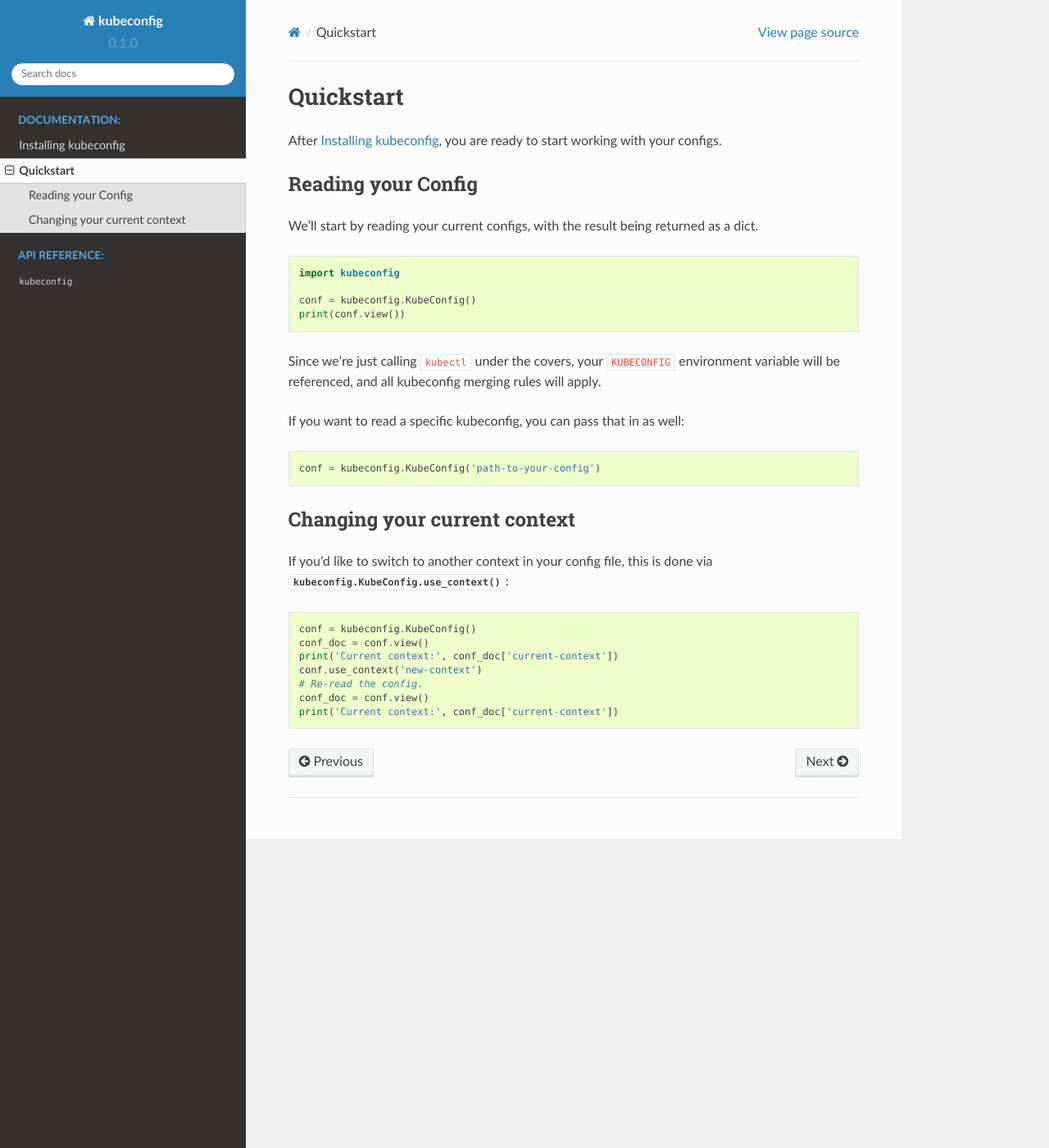
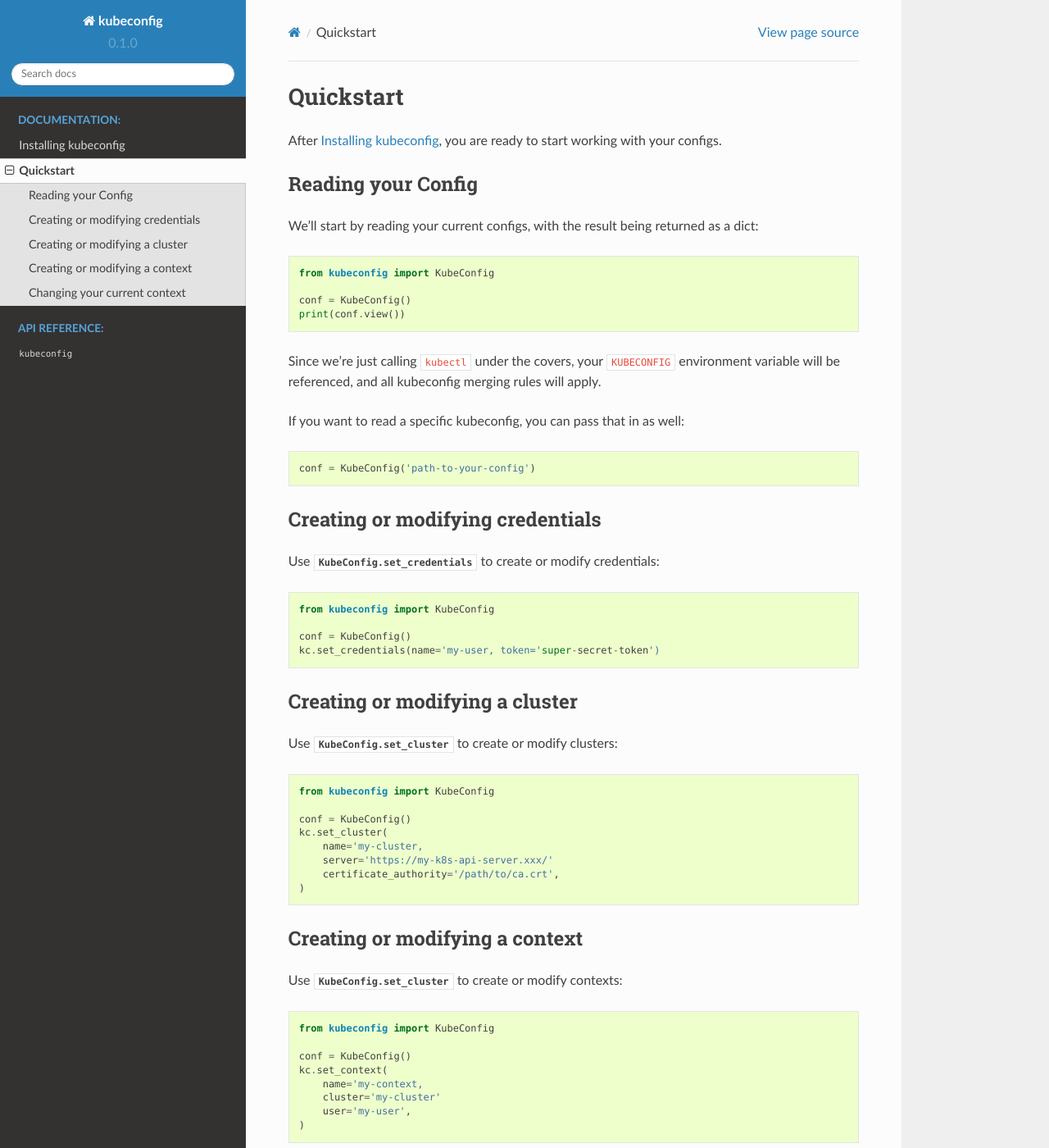
Before and after one commit to gtaylor/kubeconfig-python, a Sphinx documentation site: the page built from docs/quickstart.rst, in a window 1280 px wide and 1400 px high. Shown: the whole window at 82% size. Built offline with Sphinx 7.4.7 and the Read the Docs theme 2.0.0, drawn with Linux system fonts in a browser that asks for light colours; some of the changed text lies outside the part shown.

Commit message:
Expand on the quickstart docs

```diff
--- a/docs/quickstart.rst
+++ b/docs/quickstart.rst
@@ -7,13 +7,13 @@ Reading your Config
 -------------------
 
 We'll start by reading your current configs, with the result being returned
-as a dict.
+as a dict:
 
 .. code-block:: py
 
-    import kubeconfig
+    from kubeconfig import KubeConfig
 
-    conf = kubeconfig.KubeConfig()
+    conf = KubeConfig()
     print(conf.view())
 
 Since we're just calling ``kubectl`` under the covers, your ``KUBECONFIG``
@@ -24,17 +24,70 @@ If you want to read a specific kubeconfig, you can pass that in as well:
 
 .. code-block:: py
 
-    conf = kubeconfig.KubeConfig('path-to-your-config')
+    conf = KubeConfig('path-to-your-config')
+
+Creating or modifying credentials
+---------------------------------
+
+Use
+:py:meth:`KubeConfig.set_credentials <kubeconfig.KubeConfig.set_credentials>`
+to create or modify credentials:
+
+.. code-block:: py
+
+    from kubeconfig import KubeConfig
+
+    conf = KubeConfig()
+    kc.set_credentials(name='my-user, token='super-secret-token')
+
+Creating or modifying a cluster
+-------------------------------
+
+Use
+:py:meth:`KubeConfig.set_cluster <kubeconfig.KubeConfig.set_cluster>`
+to create or modify clusters:
+
+.. code-block:: py
+
+    from kubeconfig import KubeConfig
+
+    conf = KubeConfig()
+    kc.set_cluster(
+        name='my-cluster,
+        server='https://my-k8s-api-server.xxx/'
+        certificate_authority='/path/to/ca.crt',
+    )
+
+Creating or modifying a context
+-------------------------------
+
+Use
+:py:meth:`KubeConfig.set_cluster <kubeconfig.KubeConfig.set_cluster>`
+to create or modify contexts:
+
+.. code-block:: py
+
+    from kubeconfig import KubeConfig
+
+    conf = KubeConfig()
+    kc.set_context(
+        name='my-context,
+        cluster='my-cluster'
+        user='my-user',
+    )
+
 
 Changing your current context
 -----------------------------
 
 If you'd like to switch to another context in your config file, this is
-done via :py:meth:`kubeconfig.KubeConfig.use_context`:
+done via :py:meth:`KubeConfig.use_context <kubeconfig.KubeConfig.use_context>`:
 
 .. code-block:: py
 
-    conf = kubeconfig.KubeConfig()
+    from kubeconfig import KubeConfig
+
+    conf = KubeConfig()
     conf_doc = conf.view()
     print('Current context:', conf_doc['current-context'])
     conf.use_context('new-context')
```
